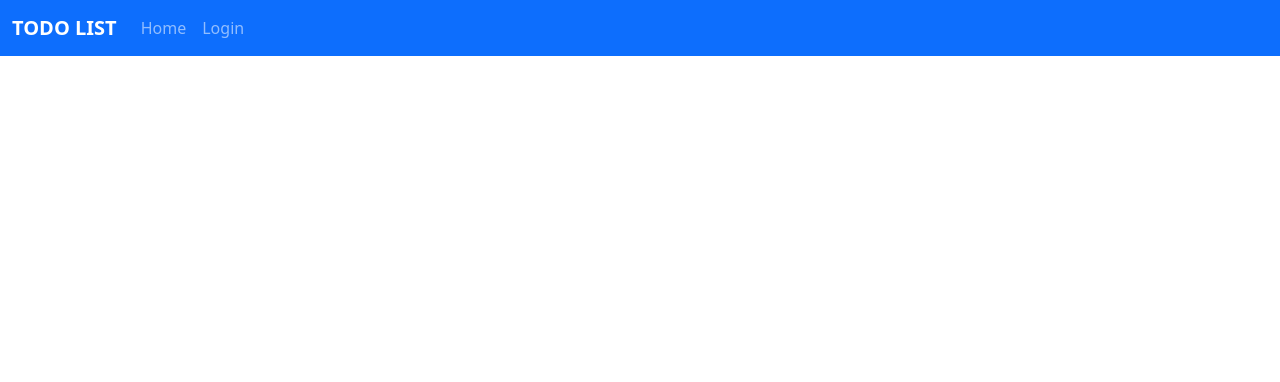
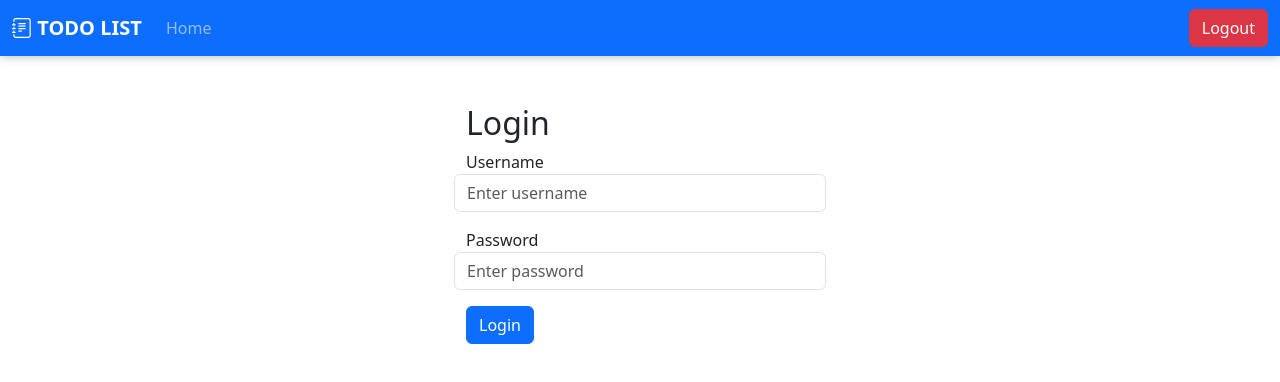
Before and after one commit to DanielADK/TUL-WEA-semestral, a Vue app in the folder static/: page /dashboard in a window 1280 px wide. Shown: the top 382 px of the page. Built offline with nearby package versions, Linux system fonts and the light colour scheme; sample sign-in values are in the browser's storage.

Commit message:
navigation -> login/logout button

```diff
--- /dev/null
+++ b/static/src/components/Dashboard.vue
@@ -0,0 +1,28 @@
+<template>
+  <div class="container mt-5">
+    <div class="row justify-content-center">
+      <div class="col-md-4">
+        <h2>Login</h2>
+        <form @submit.prevent="handleLogin">
+          <div class="mb-3 row">
+            <label for="username">Username</label>
+            <input type="text" class="form-control" id="username" placeholder="Enter username" v-model="username" required>
+          </div>
+          <div class="mb-3 row">
+            <label for="password">Password</label>
+            <input type="password" class="form-control" id="password" placeholder="Enter password" v-model="password" required>
+          </div>
+          <button type="submit" class="btn btn-primary">Login</button>
+        </form>
+      </div>
+    </div>
+  </div>
+</template>
+
+<script lang="ts" setup>
+
+</script>
+
+<style scoped>
+
+</style>
--- a/static/src/components/Navigation.vue
+++ b/static/src/components/Navigation.vue
@@ -1,26 +1,50 @@
-<script setup>
-
-</script>
-
 <template>
   <nav class="navbar bg-primary navbar-expand-lg mb-4" data-bs-theme="dark">
     <div class="container-fluid">
-      <a class="navbar-brand" href="#">TODO LIST</a>
+      <a class="navbar-brand" href="#"><i class="bi bi-journal-text"></i> TODO LIST</a>
       <button class="navbar-toggler" type="button" data-bs-toggle="collapse" data-bs-target="#navbarNavAltMarkup" aria-controls="navbarNavAltMarkup" aria-expanded="false" aria-label="Toggle navigation">
         <span class="navbar-toggler-icon"></span>
       </button>
       <div class="collapse navbar-collapse" id="navbarNavAltMarkup">
-        <div class="navbar-nav">
-          <router-link class="nav-link" to="/">Home</router-link>
-          <router-link class="nav-link" to="/login">Login</router-link>
+        <ul class="navbar-nav me-auto">
+          <router-link class="nav-item nav-link" to="/">Home</router-link>
+        </ul>
+        <div>
+          <router-link v-if="!isAuthenticated" to="/login" class="btn btn-light nav-item">Login</router-link>
+          <button v-else @click="handleLogout" class="btn btn-danger nav-item">Logout</button>
         </div>
       </div>
     </div>
   </nav>
 </template>
 
-<style scoped>
+<script lang="ts">
+import {mapActions, mapGetters} from "vuex";
+
+export default {
+  computed: {
+    ...mapGetters(["isAuthenticated"])
+  },
+  methods: {
+    ...mapActions(["addAlert", "logout"]),
+    async handleLogout() {
+      await this.logout();
+      await this.addAlert({
+        message: "You successfully logout.",
+        type: "success"
+      });
+      this.$router.push("/");
+    }
+  }
+}
+</script>
+
+<style scoped lang="scss">
+.navbar {
+  box-shadow: 0 0 10px #B5B5B5;
+}
 .navbar-brand {
   font-weight: bold;
 }
+
 </style>
--- a/static/src/router.js
+++ b/static/src/router.js
@@ -1,6 +1,8 @@
 import { createRouter, createWebHistory } from 'vue-router';
 import LoginScreen from "@/components/Login.vue";
 import Home from '@/components/Home.vue';
+import Dashboard from "@/components/Dashboard.vue";
+import store from "@/store";
 
 const routes =[
     {
@@ -12,6 +14,12 @@ const routes =[
         path: "/login",
         name: "login",
         component: LoginScreen
+    },
+    {
+        path: "/dashboard",
+        name: "dashboard",
+        component: Dashboard,
+        meta: { requiresAuth: true }
     }
 ]
 
@@ -20,4 +28,19 @@ const router = createRouter({
     routes
 })
 
+router.beforeEach((to, from, next) => {
+    if (to.matched.some(record => record.meta.requiresAuth)) {
+        if (!store.getters.isAuthenticated) {
+            next({
+                path: "/login",
+                query: { redirect: to.fullPath }
+            });
+        } else {
+            next();
+        }
+    } else {
+        next();
+    }
+})
+
 export default router
```
